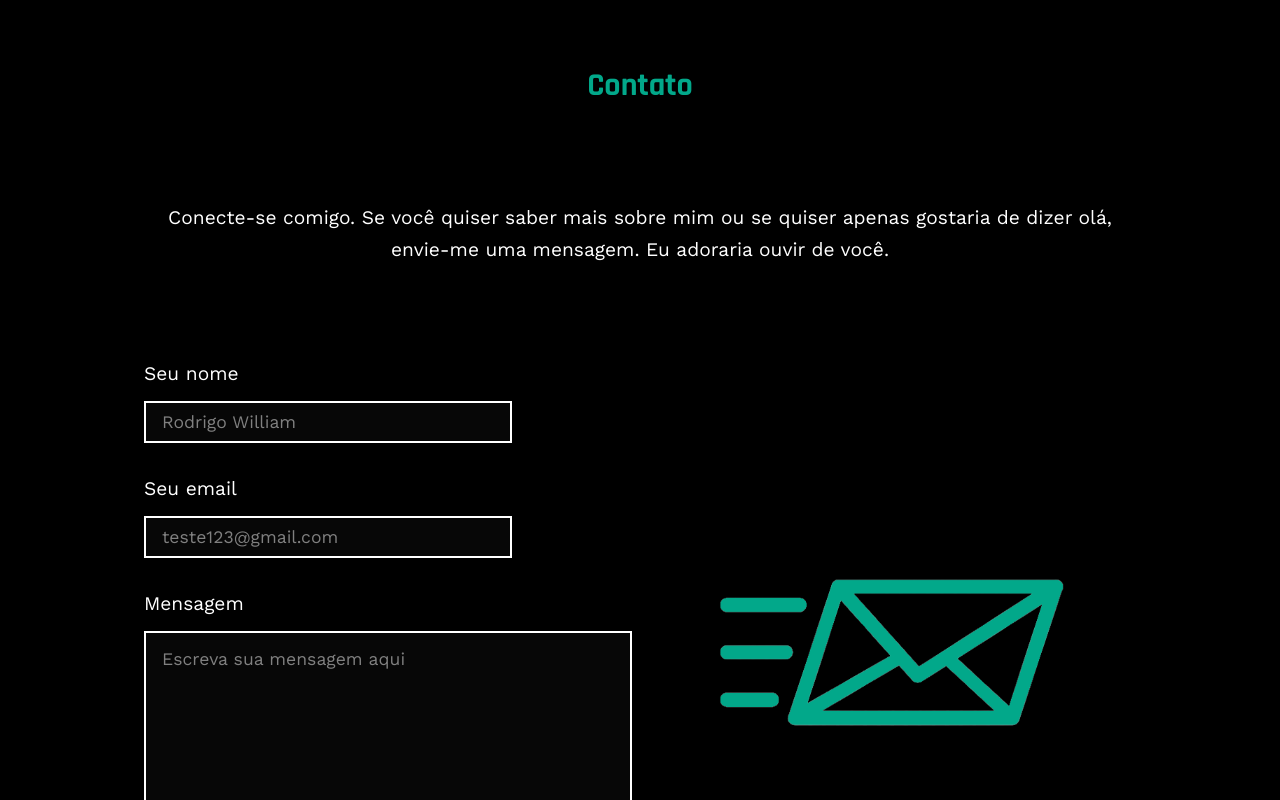
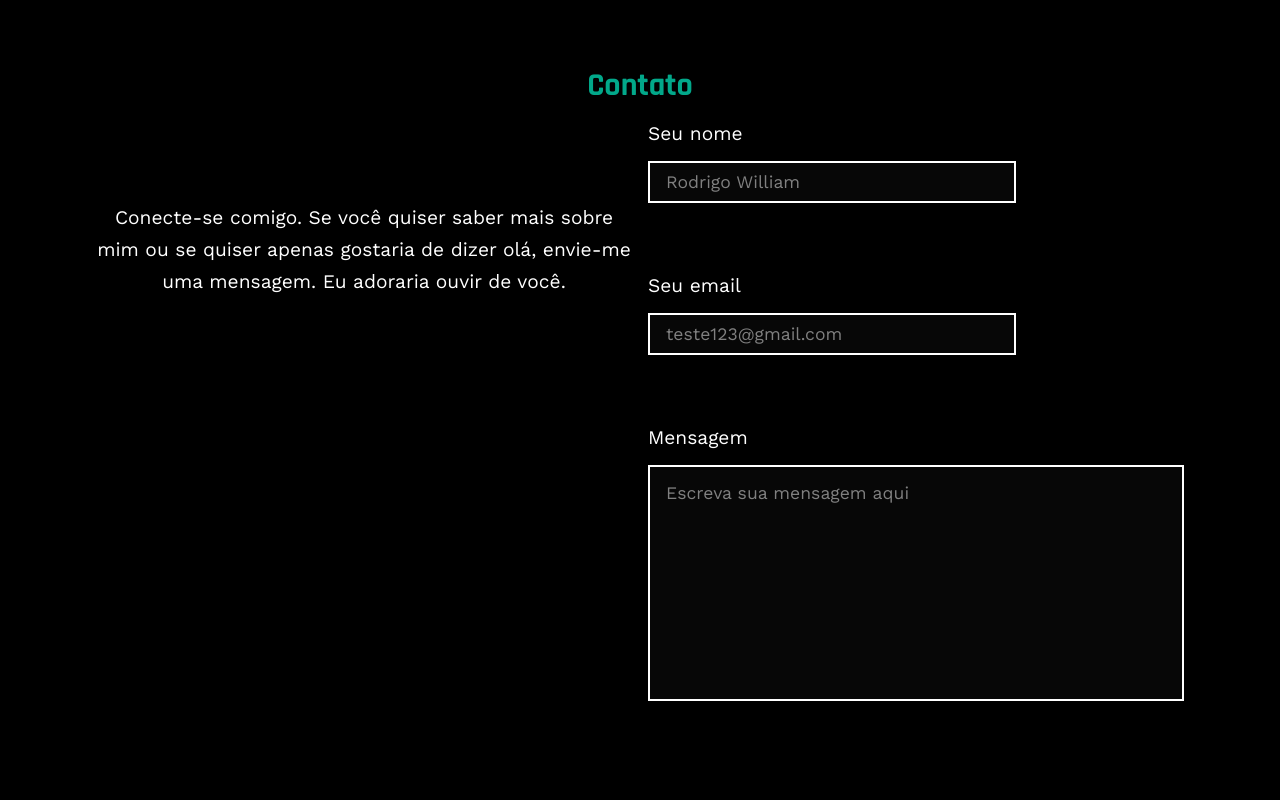
Before and after one commit to 1995william/portfolio, a React (Vite) app: page / in a window 1280 px wide. Shown: the part 2840-3640 px from the top of the page. Built offline with nearby package versions, Linux system fonts and the light colour scheme.

Commit message:
estilizando mensagemInvalida

```diff
--- a/src/Components/Contato/Contato.module.scss
+++ b/src/Components/Contato/Contato.module.scss
@@ -25,7 +25,7 @@
 
     label {
       width: 16rem;
-      min-height: 7.2rem;
+      min-height: 9.5rem;
       font-family: "Work Sans", sans-serif;
       font-size: 1.2rem;
       display: flex;
@@ -34,6 +34,7 @@
 
       &:nth-child(3) {
         width: inherit;
+        min-height: 21.7rem;
       }
       input {
         width: inherit;
@@ -57,6 +58,16 @@
         &::placeholder {
           color: gray;
         }
+      }
+      .campoInvalido {
+        border: 2px rgb(255, 60, 60) solid;
+        &:focus{
+          border: 2px rgb(255, 60, 60) solid;
+        }
+      }
+      .mensagemInvalida {
+        color: rgb(255, 60, 60);
+        margin: 1rem 0;
       }
     }
     .container__botao {
@@ -89,15 +100,15 @@
 }
 @media (min-width: 768px) {
   .container__contato {
-    margin: 0 auto;
-    max-width: 90%;
+    padding: 10rem 6rem;
+    min-width: 100vw;
     display: grid;
     gap: 1rem;
     grid-template-columns: repeat(2, 1fr);
     grid-template-rows: repeat(3, auto);
 
     .contato_titulo,
-    p {
+   .descricao {
       grid-column: 1 / span 2;
     }
     p {
```
